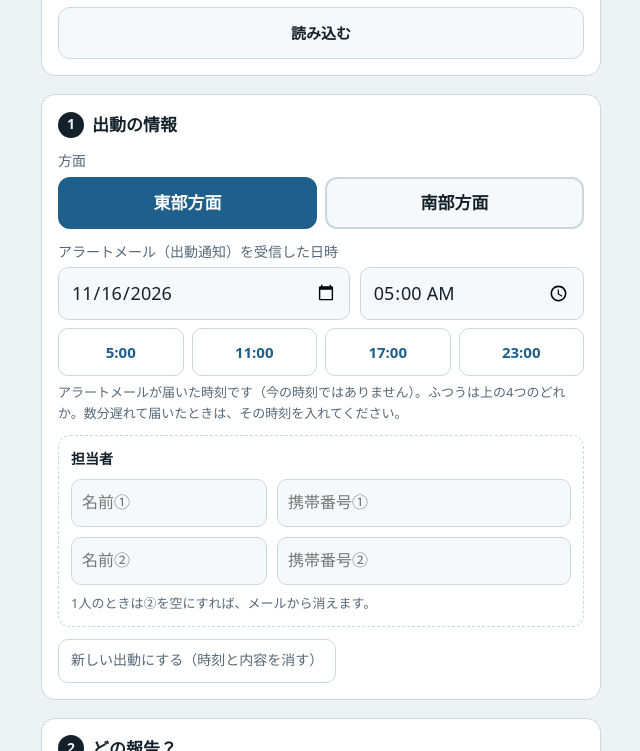
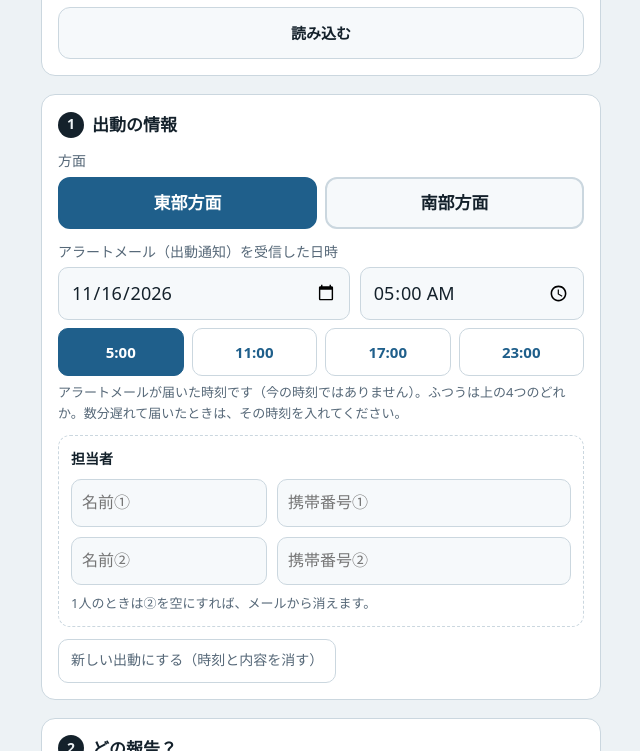
Before and after one commit to a-dsp/a-dsp, a plain HTML site: page index.html in a window 1280 px wide. Both pictures are taken after a click on the button "5:00". Shown: the part 502-1253 px from the top of the page, without its empty margins (319-959 px from the left). Drawn offline with Linux system fonts and the light colour scheme; a web font is replaced by a local one.

Commit message:
受信時刻の定時ボタンで、今の時刻と同じボタンに色を付ける
Co-Authored-By: Claude Opus 5.5 <noreply@anthropic.com>

```diff
--- a/index.html
+++ b/index.html
@@ -92,6 +92,7 @@ input:focus-visible,textarea:focus-visible,button:focus-visible,a:focus-visible,
 .blocks small{font-size:12px;font-weight:400;opacity:.85}
 .quick{display:grid;grid-template-columns:repeat(4,1fr);gap:8px;margin-top:8px}
 .quick .btn-s{padding:0 4px}
+.quick .btn-s.on{background:var(--accent);border-color:var(--accent);color:var(--on)}
 
 /* time rows */
 .trow{display:grid;grid-template-columns:auto 1fr auto;gap:8px;align-items:center}
@@ -591,6 +592,10 @@ mark.miss{background:none;color:var(--miss);font-weight:700}
       el.hidden = !show;
     });
     $('contStaff').hidden = !!get('contSame');
+    document.querySelectorAll('[data-set]').forEach(function(b){ // 今の値と同じボタンに色を付ける
+      var on = get(b.getAttribute('data-set')) === b.getAttribute('data-v');
+      b.classList.toggle('on', on); b.setAttribute('aria-pressed', on ? 'true' : 'false');
+    });
     showAbn();
 
     function chips(box, list, empty){
```
Also changed, not shown: img/02_info.png.
